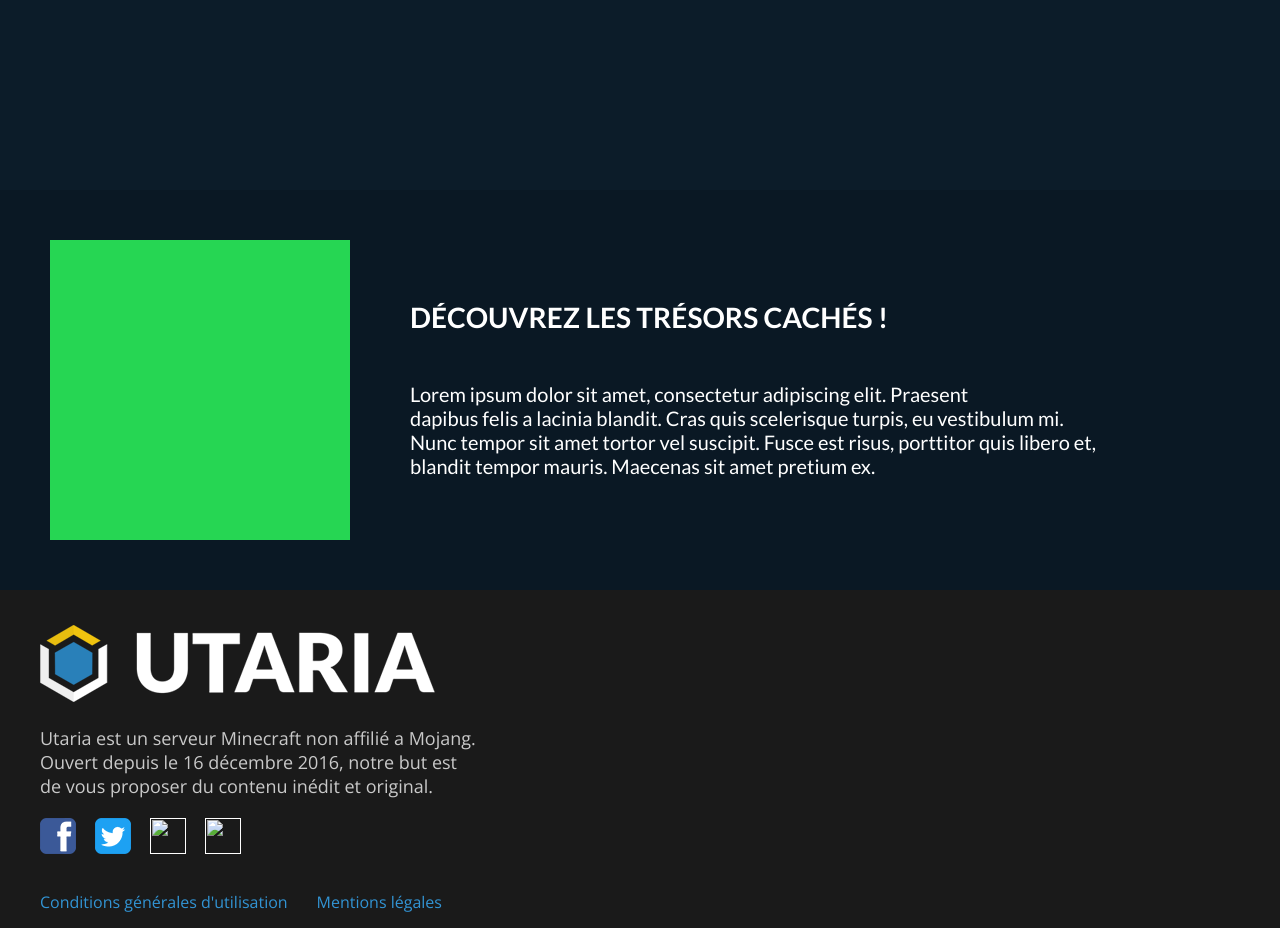
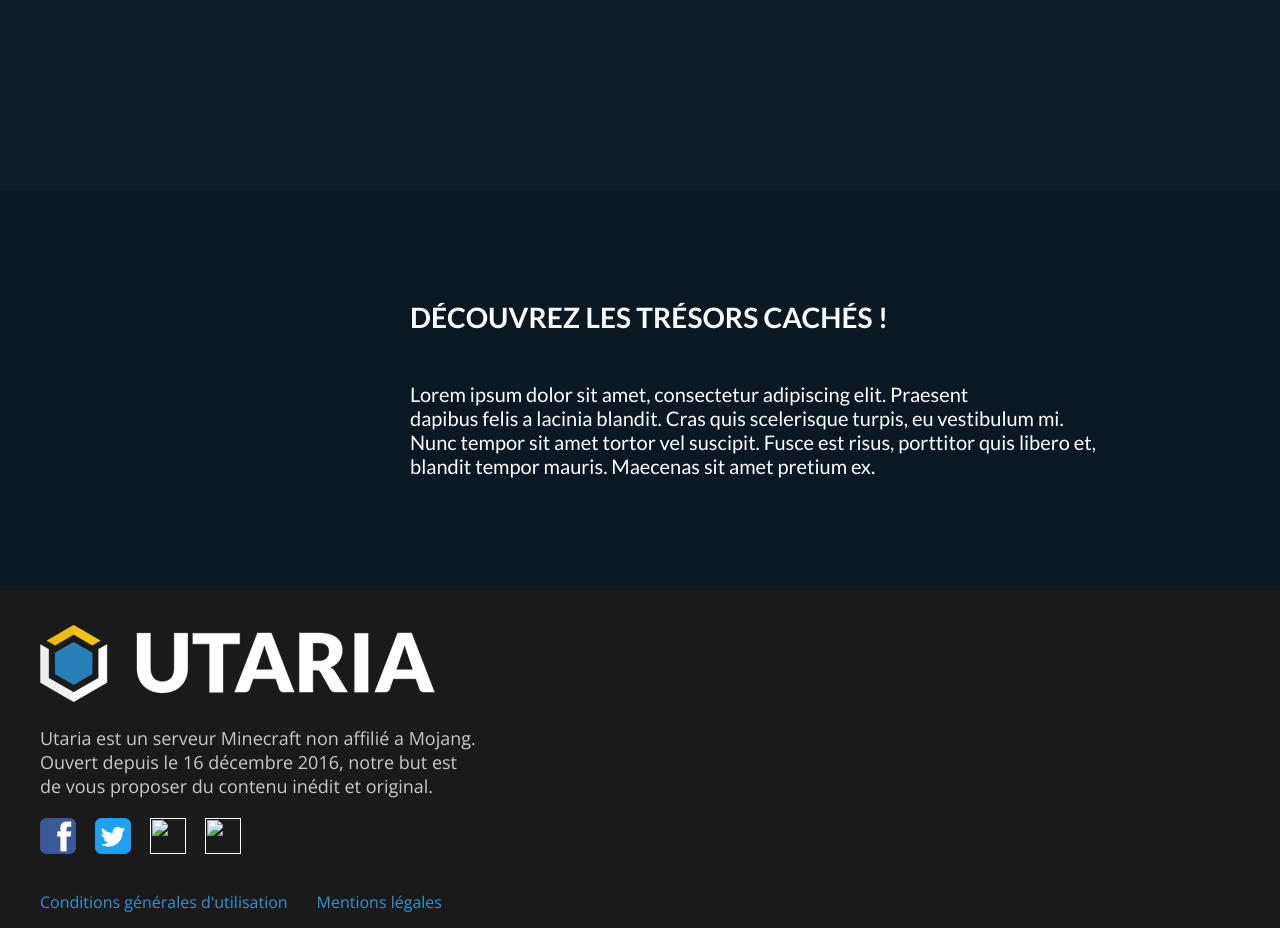
Before and after one commit to Utaria/utaria.fr, a PHP site: page / in a window 1280 px wide. Shown: the part 1160-2088 px from the top of the page. Run offline with PHP 8.4, Linux system fonts and the light colour scheme.

Commit message:
chest v3

```diff
--- a/css/style.css
+++ b/css/style.css
@@ -243,7 +243,7 @@ header .scroll{
 	width: 300px;height: 300px;
 	float: left;
 
-	background-color: #26d653;
+	/*background-color: #26d653;*/
 }
 .section-secondary .container-txt{
 	position: relative;
```
Also changed, not shown: chest/animation_chest_close.gif (added), chest/animation_chest_open.gif (added), 2 other files.
